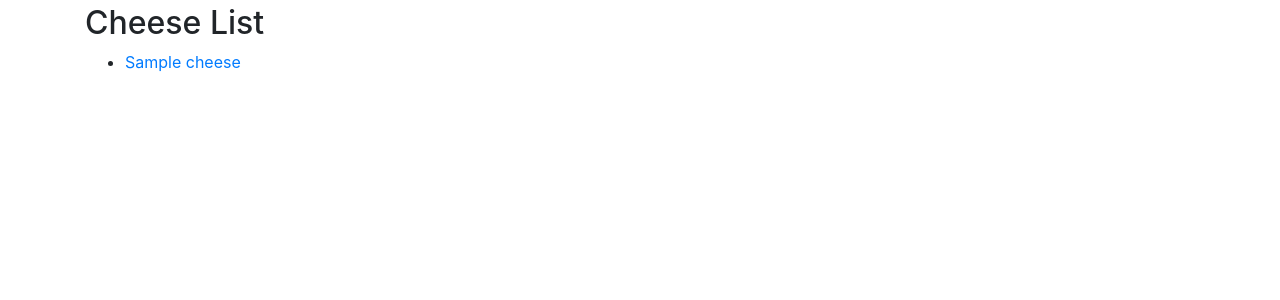
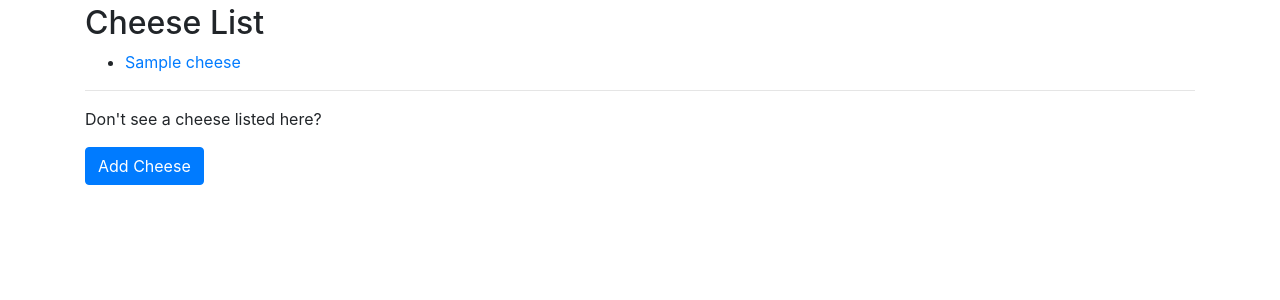
Before and after one commit to hash167/everycheese, a Django app: page /cheeses/ in a window 1280 px wide. Shown: the part 56-356 px from the top of the page. Run offline with Django 3.2, Linux system fonts and the light colour scheme; tables that the repository leaves empty hold one stand-in row (values such as "Sample post"); some libraries are stand-ins or nearby versions.

Commit message:
WIP add cheese form

```diff
--- a/everycheese/cheeses/models.py
+++ b/everycheese/cheeses/models.py
@@ -1,11 +1,19 @@
 from autoslug import AutoSlugField
 from django.db import models
 from model_utils.models import TimeStampedModel
+from django.urls import reverse
 
 from django_countries.fields import CountryField
 
 
 class Cheese(TimeStampedModel):
+
+    def get_absolute_url(self):
+        """Return the absolute url of the Cheese Detail page"""
+        return reverse(
+            'cheeses:detail',
+            kwargs={'slug': self.slug}
+        )
 
     class Firmness(models.TextChoices):
         UNSPECIFIED = "unspecified", "Unspecified"
--- a/everycheese/cheeses/urls.py
+++ b/everycheese/cheeses/urls.py
@@ -1,9 +1,11 @@
 from django.urls import path
-from .views import CheeseListView, CheeseDetailView
+from .views import CheeseListView, CheeseDetailView, CheeseCreateView
 
 app_name = 'cheeses'
 
 urlpatterns = [
     path(route='', view=CheeseListView.as_view(), name='list'),
-    path(route='<slug:slug>/', view=CheeseDetailView.as_view(), name='detail')
+    path(route='add/', view=CheeseCreateView.as_view(), name='add'),
+    path(route='<slug:slug>/', view=CheeseDetailView.as_view(), name='detail'),
+
 ]
--- a/everycheese/cheeses/views.py
+++ b/everycheese/cheeses/views.py
@@ -1,4 +1,4 @@
-from django.views.generic import ListView, DetailView
+from django.views.generic import ListView, DetailView, CreateView
 from .models import Cheese
 
 
@@ -8,3 +8,13 @@ class CheeseListView(ListView):
 
 class CheeseDetailView(DetailView):
     model = Cheese
+
+
+class CheeseCreateView(CreateView):
+    model = Cheese
+    fields = [
+        'name',
+        'description',
+        'firmness',
+        'country_of_origin'
+    ]
--- a/everycheese/templates/cheeses/cheese_list.html
+++ b/everycheese/templates/cheeses/cheese_list.html
@@ -10,4 +10,10 @@
         <li><a href="{% url 'cheeses:detail' cheese.slug %}">{{ cheese.name }}</a></li>
     {% endfor %}
 </ul>
-{% endblock content %}
+<hr/>
+<p>Don't see a cheese listed here?</p> <p>
+    <a class="btn btn-primary" href="{% url 'cheeses:add' %}" role="button">
+    Add Cheese
+    </a>
+ </p>
+ {% endblock content %}
```
Also changed, not shown: everycheese/templates/cheeses/cheese_form.html (added, +12 -0 lines).
